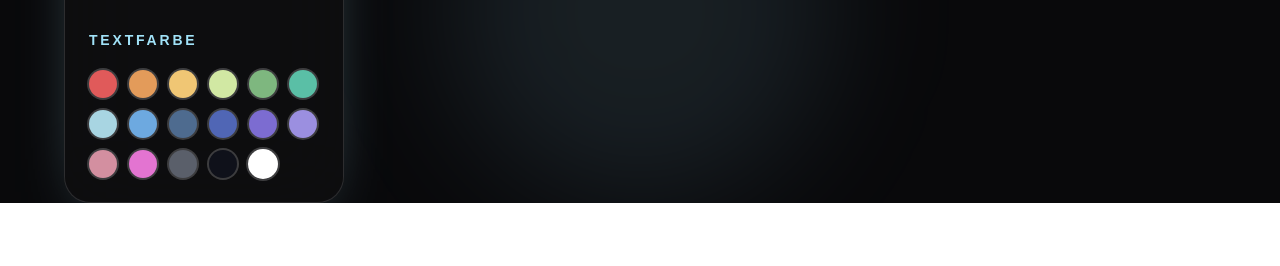
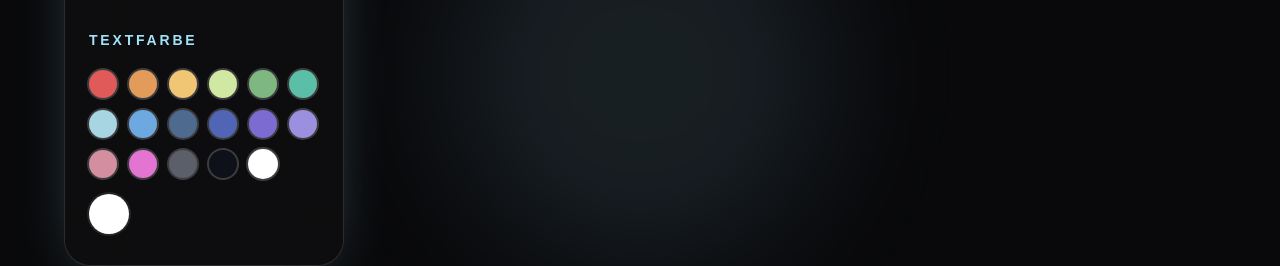
Before and after one commit to Niclassslua/banny, a Next.js app: page /creator in a window 1280 px wide. Shown: the part 1509-1775 px from the top of the page. Before the commit the page ends 1712 px from the top, so only its background shows below. Built offline with nearby package versions, Linux system fonts and the light colour scheme.

Commit message:
Add color picker to text color controls

```diff
--- a/src/components/organisms/FontControls.tsx
+++ b/src/components/organisms/FontControls.tsx
@@ -20,8 +20,15 @@ import {
     Lobster,
 } from "next/font/google";
 
-import { FontStyleControls, AlignmentControls, FontSizeControls, FontDropdown, ColorPalettePicker } from "../molecules";
+import {
+    FontStyleControls,
+    AlignmentControls,
+    FontSizeControls,
+    FontDropdown,
+    ColorPalettePicker,
+} from "../molecules";
 import { NoWrapToggle } from "../atoms";
+import ColorPickerComponent from "@/components/Sidebar/ColorPicker";
 
 import { Style } from "@/types/Style";
 import { TextStyles } from "@/types";
@@ -94,6 +101,7 @@ const FontControls: React.FC<FontControlsProps> = ({
     const [selectedFont, setSelectedFont] = useState(textStyles.fontFamily);
     const [selectedColor, setSelectedColor] = useState(textStyles.textColor);
     const [alignment, setAlignment] = useState(textStyles.alignment);
+    const [isColorPickerVisible, setIsColorPickerVisible] = useState(false);
 
     const setSize = (n: number) => {
         setSelectedFontSize(n);
@@ -108,6 +116,10 @@ const FontControls: React.FC<FontControlsProps> = ({
     const handleColorChange = (color: string) => {
         setSelectedColor(color);
         changeTextColor(color);
+    };
+
+    const toggleColorPicker = () => {
+        setIsColorPickerVisible((prev) => !prev);
     };
 
     const handleAlignmentChange = (value: "left" | "center" | "right" | "justify") => {
@@ -182,7 +194,20 @@ const FontControls: React.FC<FontControlsProps> = ({
 
             {/* Farbe */}
             <Section title="Textfarbe">
-                <ColorPalettePicker colors={colors} onChange={handleColorChange} selectedColor={selectedColor} />
+                <div className="flex flex-wrap items-center gap-4">
+                    <ColorPalettePicker
+                        colors={colors}
+                        onChange={handleColorChange}
+                        selectedColor={selectedColor}
+                    />
+                    <ColorPickerComponent
+                        color={selectedColor}
+                        setColor={handleColorChange}
+                        darkMode
+                        isVisible={isColorPickerVisible}
+                        togglePicker={toggleColorPicker}
+                    />
+                </div>
             </Section>
         </div>
     );
```
